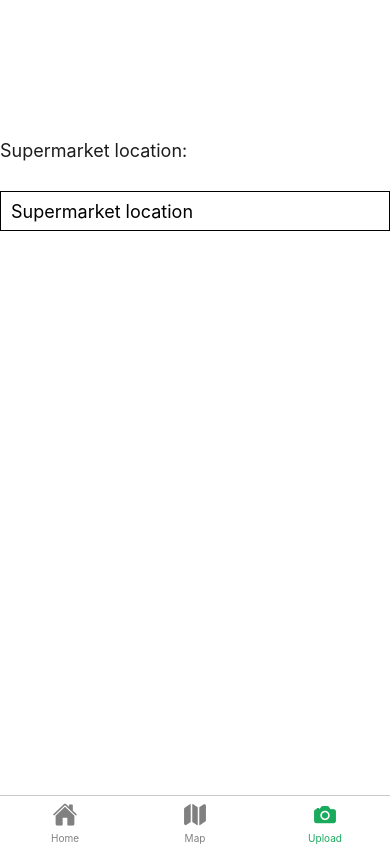
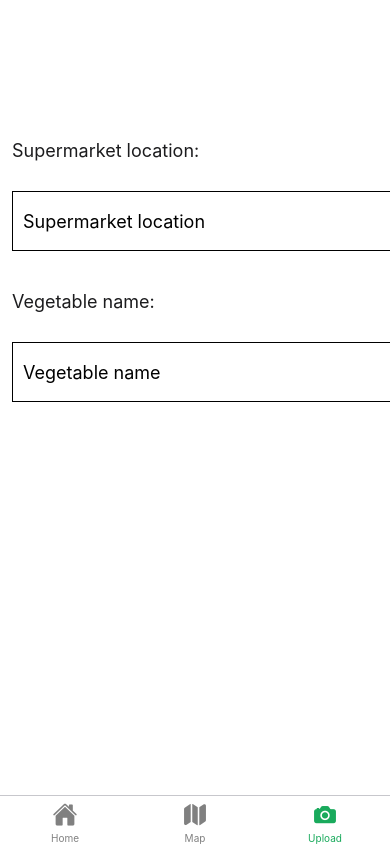
Before and after one commit to Jinnn01/VeggiesBuy, a React Native app: screen /Upload in a window 390 px wide. Built offline with nearby package versions, Linux system fonts and the light colour scheme.

Commit message:
Fixed margins

```diff
--- a/app/screens/Upload.js
+++ b/app/screens/Upload.js
@@ -53,11 +53,18 @@ export default function Upload() {
     <StatusBar style='auto' />*/}
 
 
-      <Text style={{marginTop: 140, fontSize: 18, color: colors.text}}>Supermarket location: </Text>
+      <Text style={{marginTop: 140, marginLeft: 12, fontSize: 18, color: colors.text}}>Supermarket location: </Text>
+      <TextInput
+        style={{height: 60, width: 400, marginTop: 30, marginLeft: 12, fontSize: 18, borderWidth: 1, padding: 10}}
+        placeholder="Supermarket location"
+        onChangeText={text => setText(text)}
+        //defaultValue={text}
+      />
 
+      <Text style={{marginTop: 40, marginLeft: 12, fontSize: 18, color: colors.text}}>Vegetable name: </Text>
       <TextInput
-        style={{height: 40, marginTop: 30, fontSize: 18, borderWidth: 1, padding: 10}}
-        placeholder="Supermarket location"
+        style={{height: 60, width: 400, marginTop: 30, marginLeft: 12, fontSize: 18, borderWidth: 1, padding: 10}}
+        placeholder="Vegetable name"
         onChangeText={text => setText(text)}
         //defaultValue={text}
       />
```
